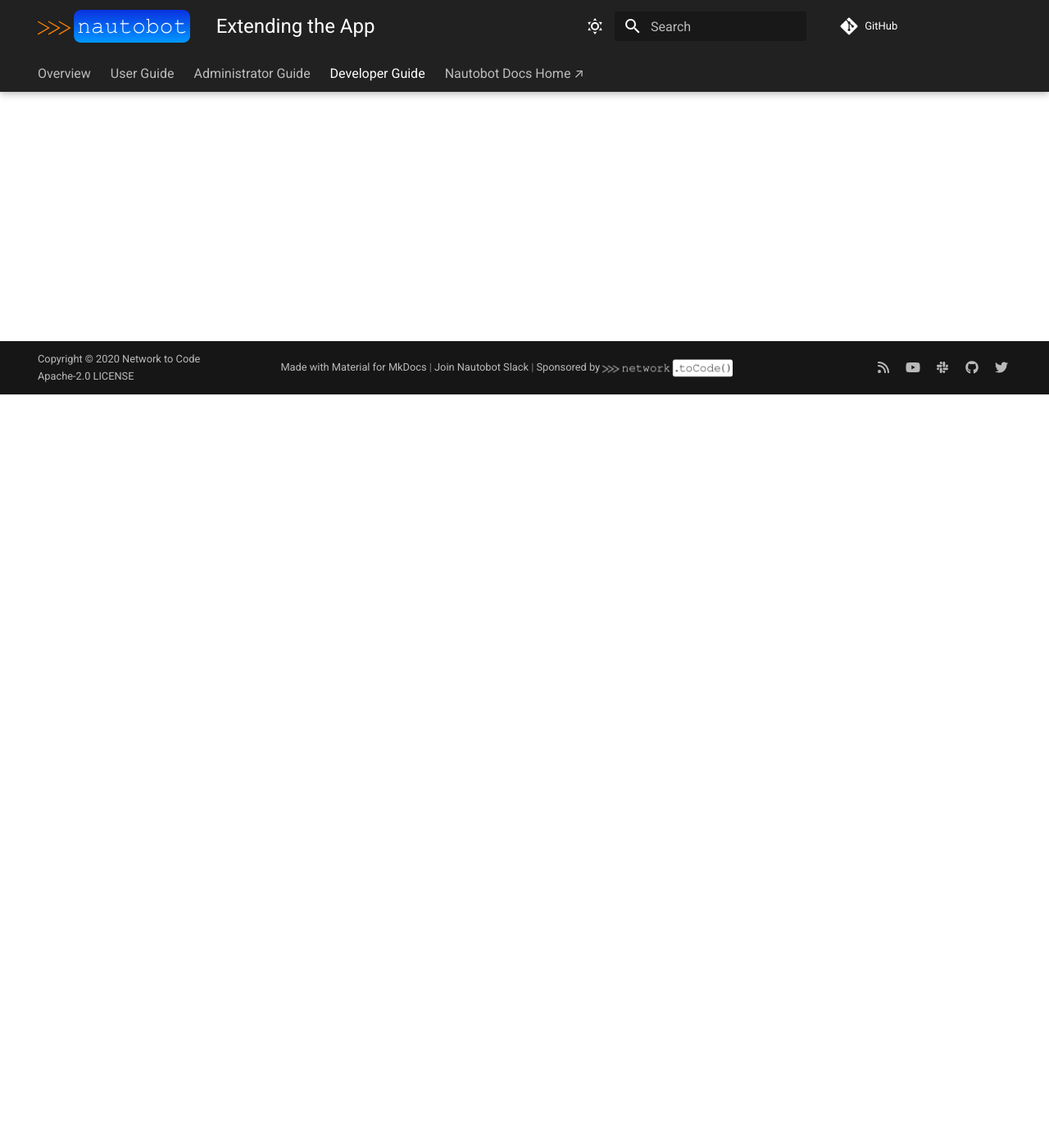
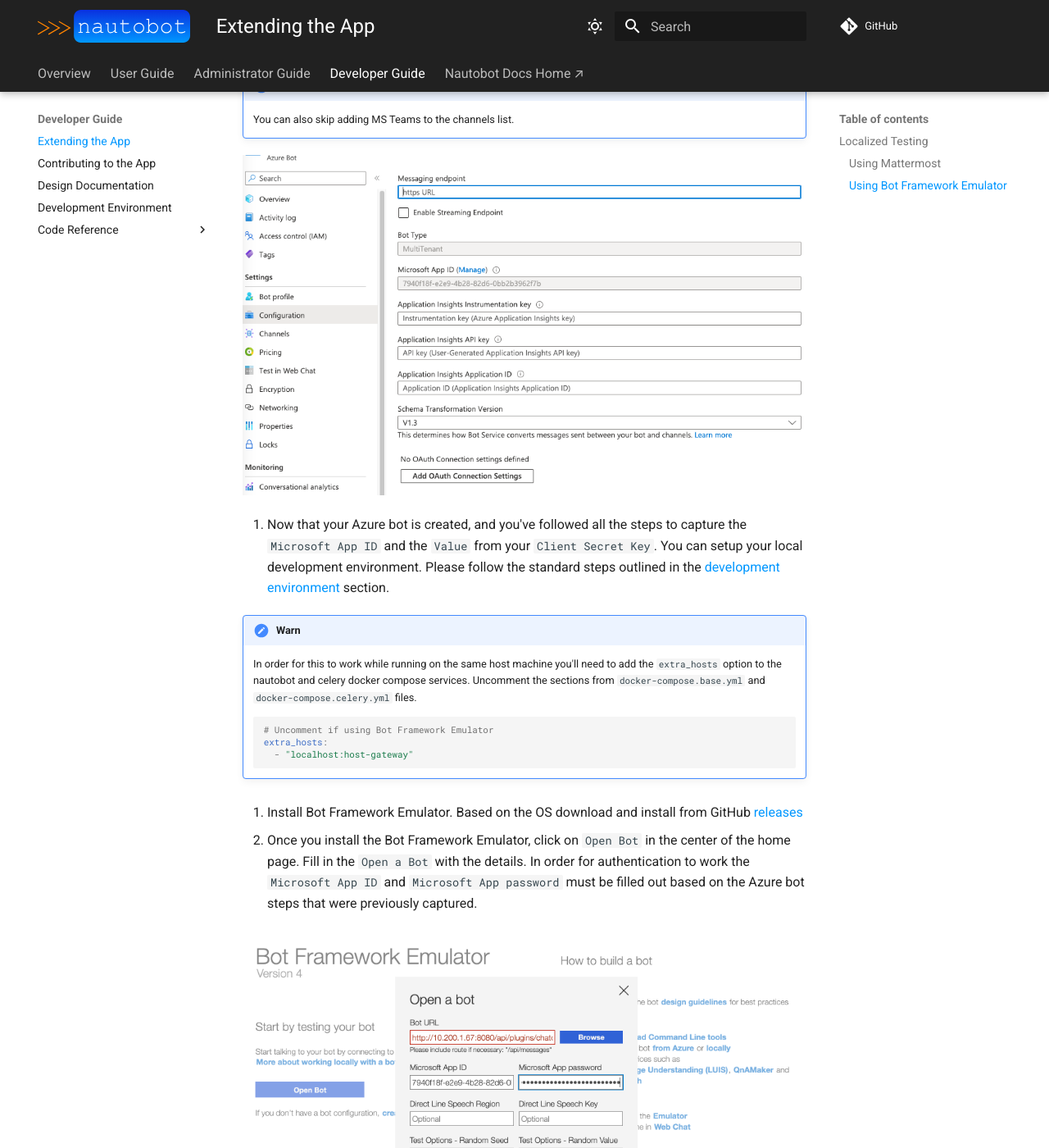
Before and after one commit to nautobot/nautobot-app-chatops, an MkDocs documentation site: the page built from docs/dev/dev_extending.md, in a window 1280 px wide and 1400 px high, scrolled down 919 px. Shown: the whole window at 82% size. Built offline with MkDocs 1.6.1 and Material for MkDocs 9.7.7, drawn with Linux system fonts in a browser that asks for light colours; comment, search, counter and statistics services are not loaded; some of the changed text lies outside the part shown.

Commit message:
add dev expierence with bot framework emulator

````diff
--- a/docs/dev/dev_extending.md
+++ b/docs/dev/dev_extending.md
@@ -1,3 +1,56 @@
 # Extending the App
 
 Nautobot ChatOps includes a plugin system to allow development of new ChatOps commands. The simplest way to get started is to use the [Nautobot ChatOps Cookiecutter](https://github.com/nautobot/nautobot-chatops-cookiecutter). This [blog post on Creating Custom Chat Commands](http://blog.networktocode.com/post/creating-custom-chat-commands-using-nautobot-chatops/) will help.
+
+## Localized Testing
+
+Being able to test new commands while doing initial development is a requirement to ensure everything is functioning appropriately. The two sections below outline a few ways we've found to do this testing.
+
+### Using Mattermost
+
+As part of the Nautobot ChatOps Cookiecutter above there is an invoke task named `setup_local_mattermost_dev_env` which will setup a local mattermost instance for testing. This is a great way to do local development for new ChatOps commands.
+
+### Using Bot Framework Emulator
+
+This option is limited to testing an Azure bot, but allows you to test the bots functionality without the need to create, publish, deploy the bot app into the MS Teams infrastructure.
+
+There are a few requirements to get this up and running, the steps are provided below to help a user get started.
+
+1. Follow the instructions on setting up the [Azure bot](https://docs.nautobot.com/projects/chatops/en/latest/admin/install/microsoft_teams_setup/#azure).
+
+!!! note
+    You can skip the `messaging endpoint` definition while testing in the Bot Emulator.
+
+!!! note
+    You can also skip adding MS Teams to the channels list.
+
+![example-azure-bot](../images/azurebot.png)
+
+2. Now that your Azure bot is created, and you've followed all the steps to capture the `Microsoft App ID` and the `Value` from your `Client Secret Key`. You can setup your local development environment. Please follow the standard steps outlined in the [development environment](https://docs.nautobot.com/projects/chatops/en/latest/dev/dev_environment/) section.
+
+!!! warn
+    In order for this to work while running on the same host machine you'll need to add the `extra_hosts` option to the nautobot and celery docker compose services. Uncomment the sections from `docker-compose.base.yml` and `docker-compose.celery.yml` files.
+
+    ```yaml
+    # Uncomment if using Bot Framework Emulator
+    extra_hosts:
+      - "localhost:host-gateway"
+    ```
+
+3. Install Bot Framework Emulator. Based on the OS download and install from GitHub [releases](https://github.com/microsoft/BotFramework-Emulator/releases)
+
+4. Once you install the Bot Framework Emulator, click on `Open Bot` in the center of the home page.  Fill in the `Open a Bot` with the details. In order for authentication to work the `Microsoft App ID` and `Microsoft App password` must be filled out based on the Azure bot steps that were previously captured.
+
+![open a bot](../images/open-a-bot.png)
+
+5. Click `connect` and the debugging pane will show that its connecting to the endpoint provided. This step is doing the authentication for the bot.
+
+![bot-connect](../images/connect-a-bot.png)
+
+6. Type `nautobot` and the responses will be similar to what you'd expect if you were interacting with the bot directly from MS Teams client. An example is shown below.
+
+![bot-test-command](../images/test-a-bot.png)
+
+As shown below the commands do operate as expected.
+
+![bot-test-command2](../images/test-a-bot2.png)
````
Also changed, not shown: docs/images/azurebot.png (added), docs/images/connect-a-bot.png (added), docs/images/open-a-bot.png (added), docs/images/test-a-bot.png (added), docs/images/test-a-bot2.png (added), 2 other files.
